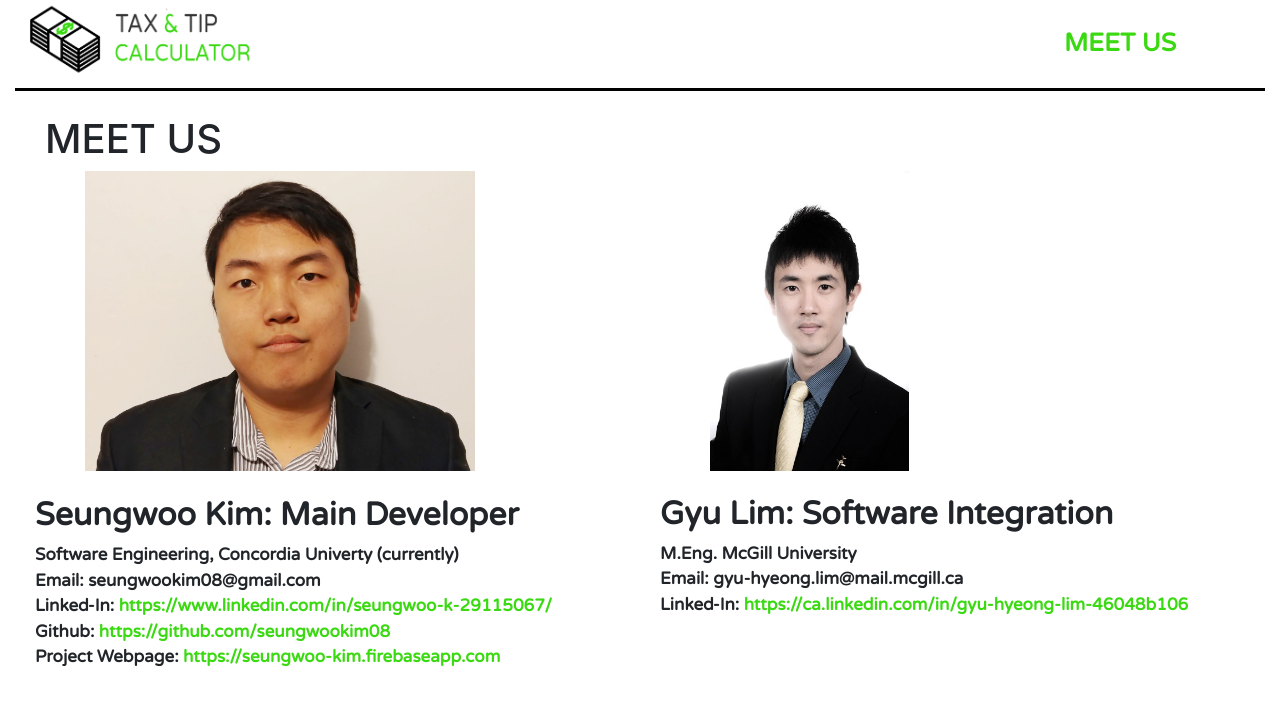
After one commit to seungwookim08/tip-calculator, a Django app: page /meetus/ in a window 1280 px wide. The commit adds this page. Shown: the top 706 px of the page. Run offline with Django 3.2, Linux system fonts and the light colour scheme; some libraries are stand-ins or nearby versions.

Commit message:
complete app 2018

```diff
--- a/PriceTaxTip/settings.py
+++ b/PriceTaxTip/settings.py
@@ -27,8 +27,8 @@ SECRET_KEY = config('SECRET_KEY')
 # SECURITY WARNING: don't run with debug turned on in production!
 DEBUG = config('DEBUG', default=False, cast=bool)
 
-ALLOWED_HOSTS = ['pricetaxtip.herokuapp.com']
-#ALLOWED_HOSTS = ['127.0.0.1']
+#ALLOWED_HOSTS = ['pricetaxtip.herokuapp.com']
+ALLOWED_HOSTS = ['127.0.0.1']
 
 # Application definition
 
--- a/PriceTaxTip/urls.py
+++ b/PriceTaxTip/urls.py
@@ -19,5 +19,6 @@ from django.urls import path, include
 urlpatterns = [
     path('admin/', admin.site.urls),
     path('', include('main_app.urls')) 		# main page
+
     #path('meetus/', include('meetus.urls')) # meet-us page
 ]
--- a/main_app/forms.py
+++ b/main_app/forms.py
@@ -3,8 +3,7 @@ from django.forms import ModelForm
 
 class TextForm(forms.Form):
 	#province = forms.CharField()
-	price = forms.CharField(required=False)
-
+	price = forms.CharField(required=False, label='Price [CAD]')
 
 PROVINCE_CHOICE = (
     ('AB','Alberta'),
@@ -21,7 +20,6 @@ PROVINCE_CHOICE = (
     ('YT','Yukon'),
 )
 
-
 class DropdownForm(forms.Form):
     def __init__(self, *args, **kwargs):
         super(DropdownForm, self).__init__(*args, **kwargs)
--- a/main_app/static/main_app/css/main_app.css
+++ b/main_app/static/main_app/css/main_app.css
@@ -10,3 +10,53 @@
 .header_tab .row .col-sm-3{
 	padding: 25px 0; /* upper gap*/
 }
+
+.screen {
+	height: 830px;
+	text-align: center;
+	background-image: url('../img/smartphone2.png');
+	background-repeat: no-repeat;
+	background-position: center;
+}
+
+p {
+	font-weight: 800;
+
+}
+
+h2.io{
+	color: #3ad912;
+	font-weight: 800;
+
+}
+
+a{
+	color: #3ad912;
+}
+
+.sec1, .sec2{
+	width:50%;
+	float:left;
+	padding-left: 20px ;
+	font-family: "Varela Round";
+}
+
+.sec1, .sec2 p{
+	font-size: 17px;
+}
+
+
+#id1 {
+	padding-left: 30px;
+}
+
+.result {
+	font-weight: 800;
+	font-size: 18px;
+}
+
+.err_msg {
+	color: red;
+	font-size : 19px;
+	font-weight: 800;
+}
--- a/main_app/templates/main_app/header.html
+++ b/main_app/templates/main_app/header.html
@@ -36,24 +36,26 @@
 
 			<div class = "col-sm-2">
 				<center>
-					<img src="/static/main_app/img/logo.png" class="img=responsive" style="height:80px;">
+					<a href="{% url 'index'%}"><img src="/static/main_app/img/logo.png" class="img=responsive" style="height:80px;"></a>
 				</center>
 			</div>
+
 			<div class = "col-sm-7">
 			</div>
+
 			<div class = "col-sm-3">
-			MEET US
+			<a href="{% url 'meetus'%}"> MEET US </a>
 			</div>
+
 		</div>
 		</div>
 
-		<div>
-		<h1> hi.</h1>
+		<br>
+
 
 	   {% block content %}
 	   {% endblock %}
 
-		</div>
 	</div>
 </body>
 
--- /dev/null
+++ b/main_app/templates/main_app/meetus.html
@@ -0,0 +1,36 @@
+{% extends "main_app/header.html" %}
+
+{% block content %}
+    <!--
+    {% for out_var in output %}
+        <p>{{out_var}}</p>
+    {% endfor%}
+	-->
+	<h1 id="id1"> MEET US </h1>
+
+	<div class="sec1">
+	<img src="../../static/main_app/img/photoKim.jpg" style="height:300px; margin-left: 50px"><br><br>
+		<h2><strong>Seungwoo Kim: Main Developer</strong></h2>
+			<p>
+				<strong>Software Engineering, Concordia Univerty (currently)</strong> <br>
+				<strong>Email:</strong> seungwookim08@gmail.com <br>
+				<strong>Linked-In:</strong> <a href ="https://www.linkedin.com/in/seungwoo-k-29115067/">https://www.linkedin.com/in/seungwoo-k-29115067/ </a><br>
+				<strong>Github</strong>:<a href= "https://github.com/seungwookim08">&nbsp;https://github.com/seungwookim08</a><br>
+				<strong>Project Webpage:</strong>
+				<a href= "https://seungwoo-kim.firebaseapp.com">https://seungwoo-kim.firebaseapp.com</a>
+			</p>
+	</div>
+
+	<div class="sec2">
+			<img src="../../static/main_app/img/gyu_lim.jpg" style="height:300px; margin-left: 50px"><br><br>
+
+			<h2><strong>Gyu Lim: Software Integration </strong></h2>
+			<p>
+				<strong>M.Eng. McGill University</strong> <br>
+				<strong>Email:</strong> gyu-hyeong.lim@mail.mcgill.ca <br>
+				<strong>Linked-In:</strong> <a href ="https://ca.linkedin.com/in/gyu-hyeong-lim-46048b106">https://ca.linkedin.com/in/gyu-hyeong-lim-46048b106 </a><br>
+			</p>
+	</div>
+
+
+{% endblock %}
--- a/main_app/urls.py
+++ b/main_app/urls.py
@@ -2,4 +2,6 @@ from django.conf.urls import url, include
 from . import views
 
 urlpatterns = [
-    url(r'^$', views.index, name='index')]
+    url(r'^$', views.index, name='index'),
+    url(r'^meetus/$', views.meetus, name='meetus'),
+    ]
--- a/main_app/views.py
+++ b/main_app/views.py
@@ -5,6 +5,8 @@ from main_app.forms import DropdownForm
 
 import main_app.tax_calc as tc
 
+def meetus(request):
+	return render(request,'main_app/meetus.html')
 
 def index(request):
 	if request.method == "POST":
@@ -28,10 +30,10 @@ def index(request):
 					'main_app/home.html',
 					{'form':form, 'dropdown':dropdown,'error':"You have to put the numberic number"}
 				)
-			tax = "Price with tax "+ '${:,.2f}'.format(tc.getTax(price,province))
-			tip = "Price with tip "+ '${:,.2f}'.format(tc.getTip(price,province))
+			tax = "Tax "+ '${:,.2f}'.format(tc.getTax(price,province))
+			tip = "Tip "+ '${:,.2f}'.format(tc.getTip(price,province))
 			temp = tc.getTax(price,province) + tc.getTip(price,province) + price
-			total = "Total price is $" + '{:,.2f}'.format(temp)
+			total = "Total price = $" + '{:,.2f}'.format(temp)
 
 		return render(
 			request,
```
Also changed, not shown: main_app/templates/main_app/home.html (+14 -7 lines), main_app/static/main_app/img/SW_Kim.jpg (added), main_app/static/main_app/img/gyu_lim.jpg (added), main_app/static/main_app/img/photoKim.jpg (added), main_app/static/main_app/img/smartphone2.png (added).
